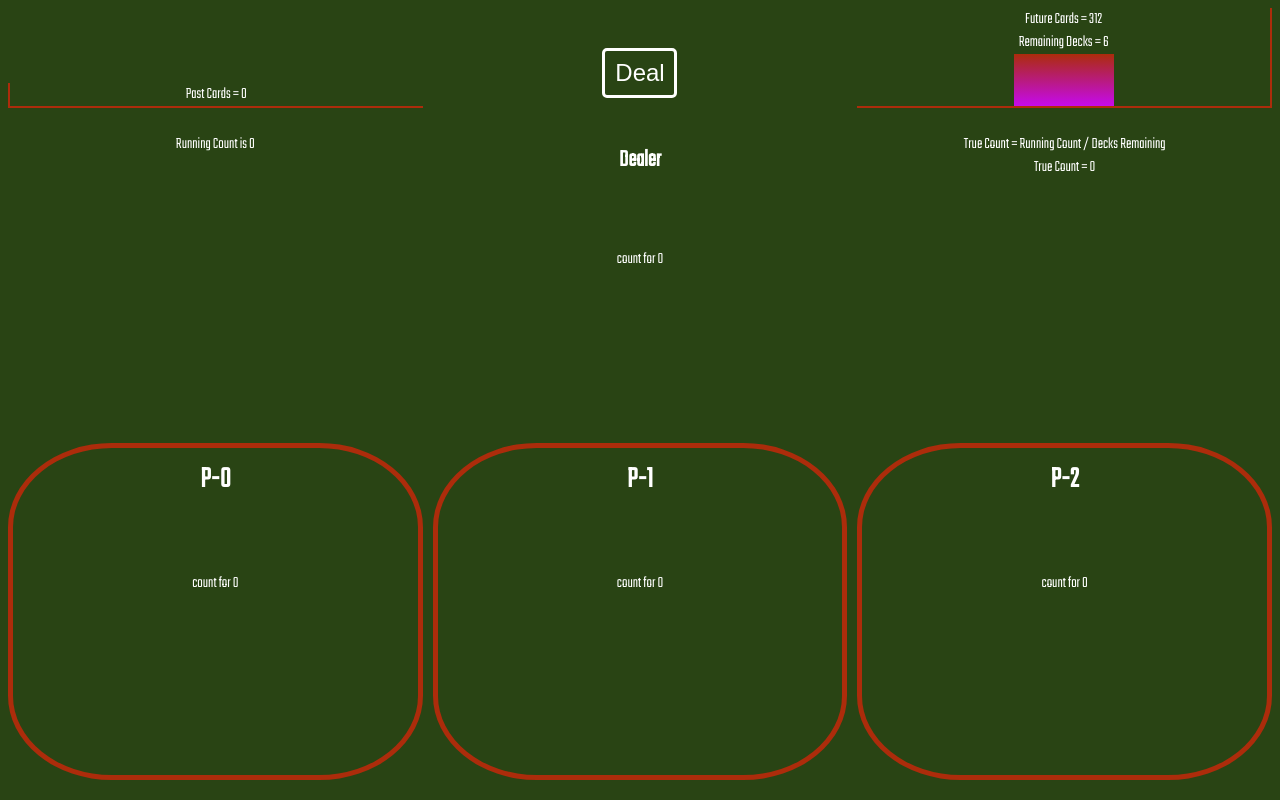
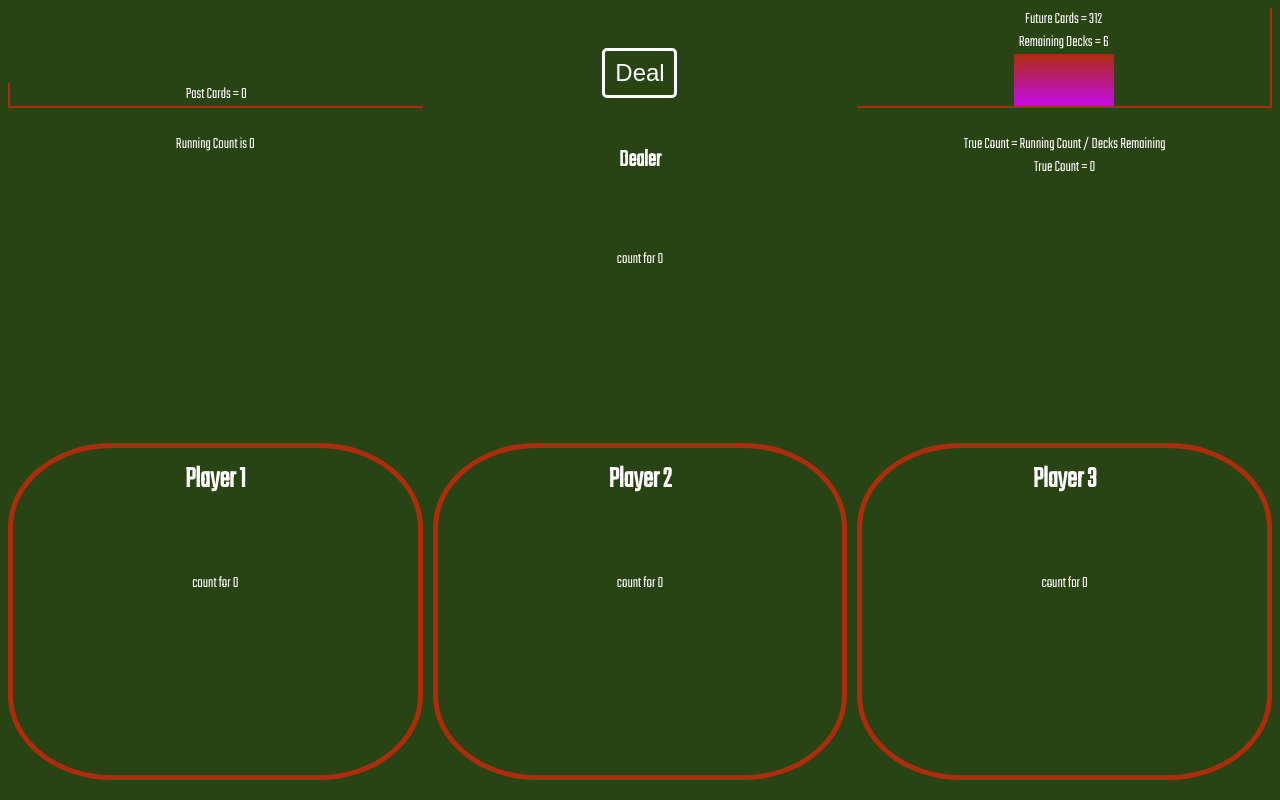
Before and after one commit to ElijahAdams/truecount21, an Angular app: page / in a window 1280 px wide. Built offline with nearby package versions, Linux system fonts and the light colour scheme.

Commit message:
case for soft 17 with ace coming last. update p to say player

```diff
--- a/src/app/app.component.html
+++ b/src/app/app.component.html
@@ -31,7 +31,7 @@
 
   <div class="players">
     <div *ngFor="let player of players">
-      <h2 class="playerTitle">P-{{player.num}}</h2>
+      <h2 class="playerTitle">Player {{player.num + 1}}</h2>
       <app-playing-hand [player]="player"
                         (nextPlayerTurn)="nextPlayerTurn($event)"
                         (hit)="hit($event)"
--- a/src/app/app.component.ts
+++ b/src/app/app.component.ts
@@ -95,11 +95,12 @@ export class AppComponent implements OnInit {
      await this.delayedCardDeal(player);
     }
     await this.delayedCardDeal(this.dealer);
-    // this.dealer.hand.push({ card: 'A', suite: 'spades', value: 11});
+    // this.dealer.hand.push({ card: '9', suite: 'spades', value: 9});
     for (const player of this.players) {
       await this.delayedCardDeal(player);
     }
     await this.delayedCardDeal(this.dealer);
+    // this.dealer.hand.push({ card: '7', suite: 'spades', value: 7});
     this.initialHandCount();
     this.initialCount1Card(this.dealer, 1);
     this.addRunningCountAfterInitialHandDeal();
@@ -284,6 +285,7 @@ export class AppComponent implements OnInit {
       this.dealer.hand.push(card);
       this.updateCardCount(this.dealer, card);
       this.dealerTotal = this.dealer.hand.reduce(this.dealingService.addCards, {value: 0}).value;
+      this.dealerTotal = this.checkAndModifyAces(this.dealer);
       this.dealerAction();
     } else if (this.dealerTotal === 17 && this.multipleAcesSoft(this.dealer)) {
       this.modifyAces(this.dealer);
@@ -345,6 +347,7 @@ export class AppComponent implements OnInit {
     let currentValue = player.hand.reduce(this.dealingService.addCards, {value: 0}).value;
     if (currentValue > 21) {
       this.modifyAces(player);
+      this.modifyAces(player);
     }
     currentValue = player.hand.reduce(this.dealingService.addCards, {value: 0}).value;
     return currentValue;
```
